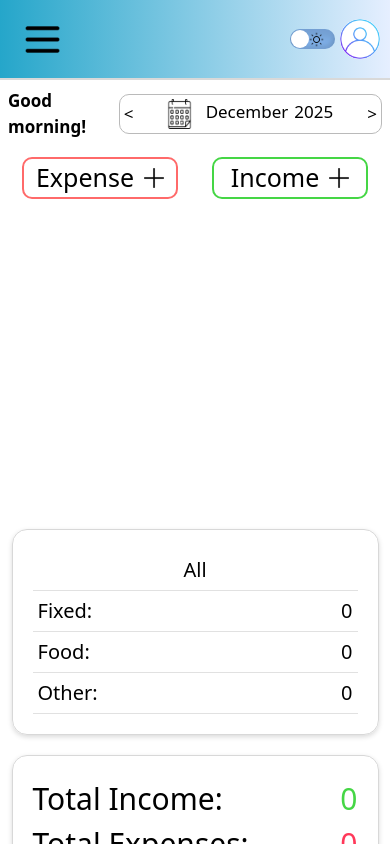
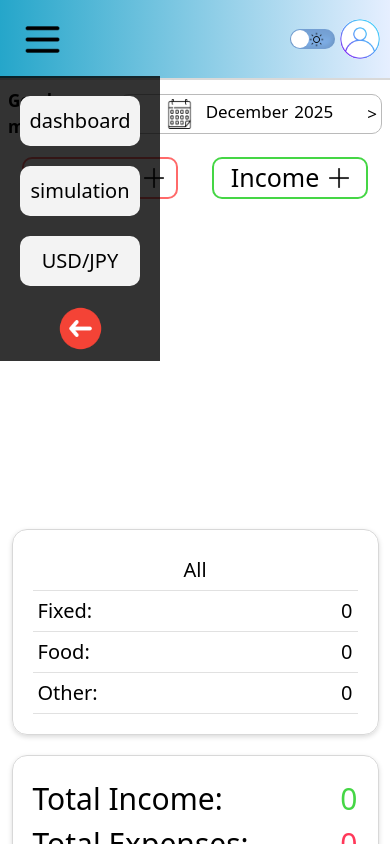
Before and after one commit to jhonatanIto/ExpenseTracker, a React (Vite) app: page / in a window 390 px wide. Both pictures are taken after a click on the picture 42 px from the left and 39 px from the top of the page. Shown: the top 844 px of the page. Built offline with nearby package versions, Linux system fonts and the light colour scheme.

Commit message:
more stuff

```diff
--- a/src/App.css
+++ b/src/App.css
@@ -16,6 +16,7 @@ body,
   background: linear-gradient(90deg, #25a6ca, #e6efff);
   border-bottom: 2px solid #d9d9d9;
   height: 100px;
+  position: relative;
 }
 .menuMob {
   display: none;
@@ -430,11 +431,37 @@ body,
   }
   .header {
     height: 80px;
+    position: relative;
   }
   .headerLeft {
     justify-content: space-between;
-    position: relative;
     width: 50%;
+  }
+
+  .mobileMenu {
+    position: absolute;
+    display: flex;
+    justify-content: center;
+    align-items: center;
+    flex-direction: column;
+    background: rgba(0, 0, 0, 0.8);
+    top: 76px;
+    padding: 10px;
+  }
+  .mobileTab {
+    font-size: 20px;
+    display: flex;
+    justify-content: center;
+    align-items: center;
+    padding: 10px;
+    margin: 10px;
+    background-color: #f3f3f3;
+    border-radius: 10px;
+    width: 120px;
+  }
+  .backIcon {
+    margin-top: 10px;
+    width: 45px;
   }
   .tabsContainer {
     display: none;
--- a/src/pages/home/header/Header.jsx
+++ b/src/pages/home/header/Header.jsx
@@ -1,8 +1,10 @@
 import DarkButton from "./DarkButton";
 import Tabs from "./Tabs";
 import logo from "../../../assets/dollar.png";
+import back from "../../../assets/back.png";
 import profile from "../../../assets/6681204.png";
 import { useState } from "react";
+import { Link } from "react-router-dom";
 
 export default function Header(props) {
   const [displayMobile, setDisplayMobile] = useState("none");
@@ -26,6 +28,28 @@ export default function Header(props) {
           <img className="profileContainer" src={profile} />
         </div>
       </div>
+      <div style={{ display: displayMobile }} className="mobileMenu">
+        <Link to="/">
+          <div onClick={() => setDisplayMobile("none")} className="mobileTab">
+            dashboard
+          </div>
+        </Link>
+        <Link to="/simulation">
+          <div onClick={() => setDisplayMobile("none")} className="mobileTab">
+            simulation
+          </div>
+        </Link>
+        <Link to="/converter">
+          <div onClick={() => setDisplayMobile("none")} className="mobileTab">
+            USD/JPY
+          </div>
+        </Link>
+        <img
+          onClick={() => setDisplayMobile("none")}
+          className="backIcon"
+          src={back}
+        />
+      </div>
     </div>
   );
 }
```
Also changed, not shown: src/assets/back.png (added).
